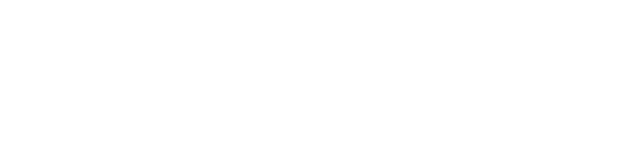
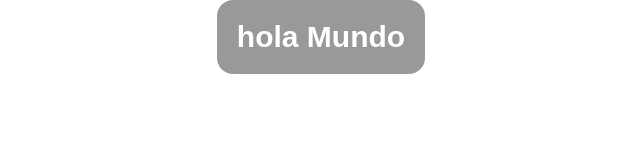
Before and after one commit to SantiagoEmilio/todoList, a plain HTML site: page pages/dasboar.html in a window 1280 px wide. Shown: the whole page, without its empty margins (319-959 px from the left). Drawn offline with Linux system fonts and the light colour scheme.

Commit message:
creación de la función de dasboarView

```diff
--- /dev/null
+++ b/VIews/dasboarView.js
@@ -0,0 +1,12 @@
+export function dasboard(){
+
+    let seccion = document.createElement('section');
+
+    let h1 = document.createElement('h1');
+    h1.innerText = "hola Mundo"
+    seccion.appendChild (h1);
+
+    return seccion;
+
+}
+document.body.appendChild(dasboard());
--- a/pages/dasboar.html
+++ b/pages/dasboar.html
@@ -8,6 +8,6 @@
 </head>
 <body>
 
-    <script src="../VIews/dasboar.js"></script>
+    <script src="../VIews/dasboarView.js" type="module"></script>
 </body>
 </html>
```
Also changed, not shown: VIews/dasboar.js (deleted).
